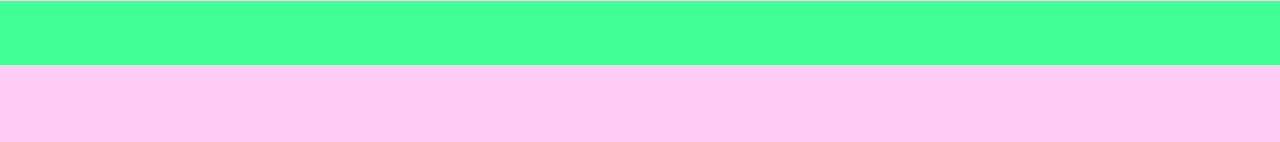
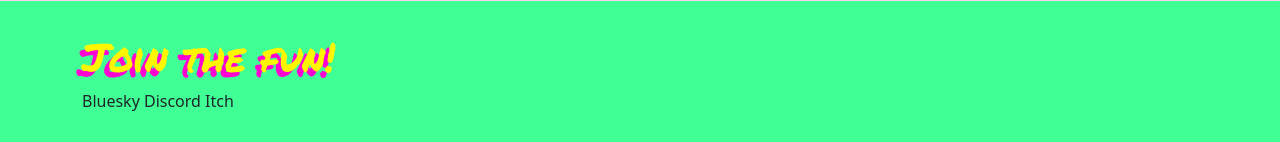
Before and after one commit to OctoPokto/SpillKlimpring, a plain HTML site: page about.html in a window 1280 px wide. Shown: the part 1181-1323 px from the top of the page. Before the commit the page ends 1246 px from the top, so only its background shows below. Drawn offline with nearby package versions, Linux system fonts and the light colour scheme.

```diff
--- a/about.html
+++ b/about.html
@@ -127,6 +127,19 @@
     </main>
     <footer>
         <!-- place footer here -->
+        <div class="container">
+            <div class="row justify-content-center align-items-center g-2">
+                <div class="col">
+                    <h1>Join the fun!</h1>
+                </div>
+            </div>
+            <div class="row justify-content-center align-items-center g-2">
+                <div class="col">Bluesky Discord Itch</div>
+            </div>
+
+
+        </div>
+
     </footer>
     <!-- Bootstrap JavaScript Libraries -->
     <script src="https://cdn.jsdelivr.net/npm/@popperjs/core@2.11.8/dist/umd/popper.min.js"
```
